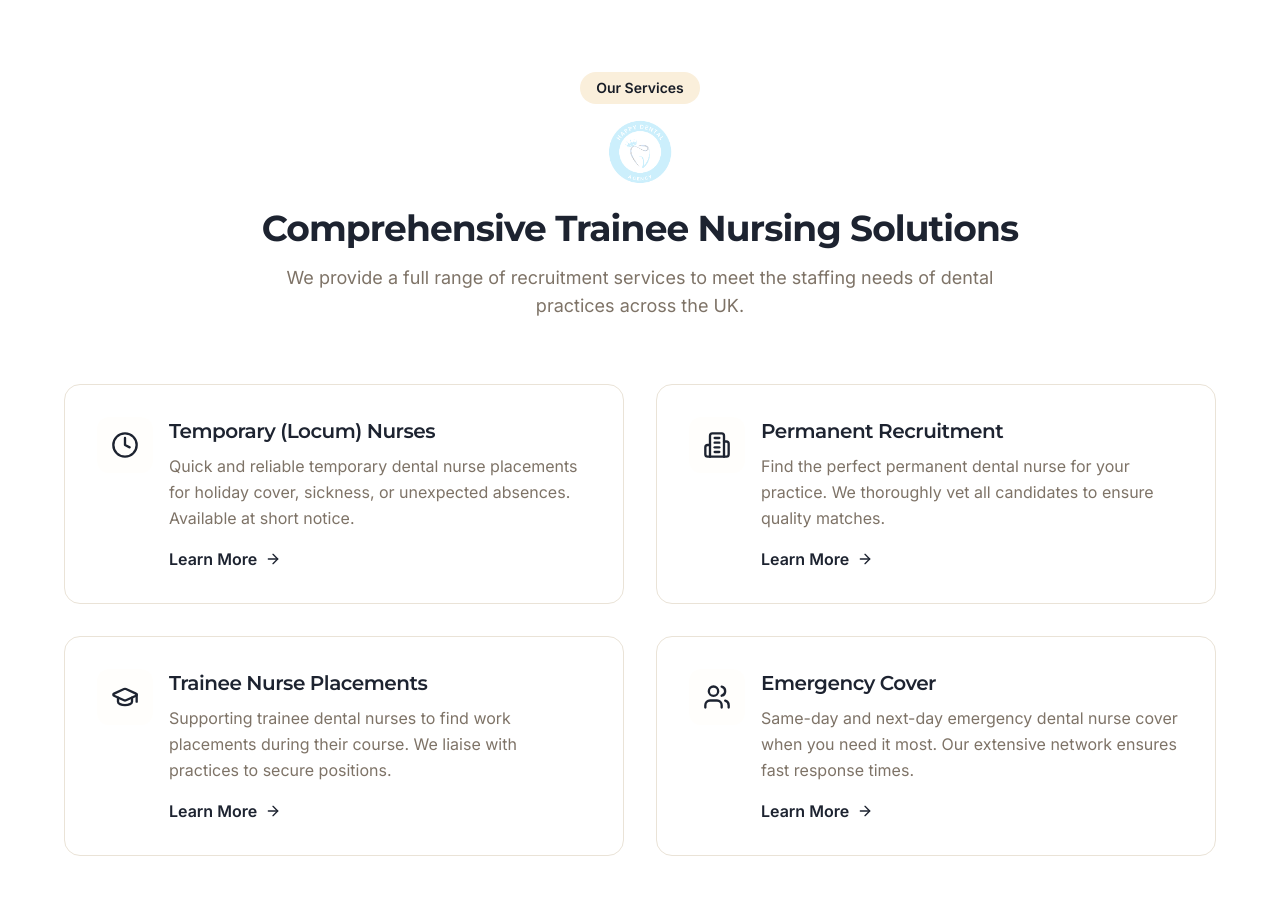
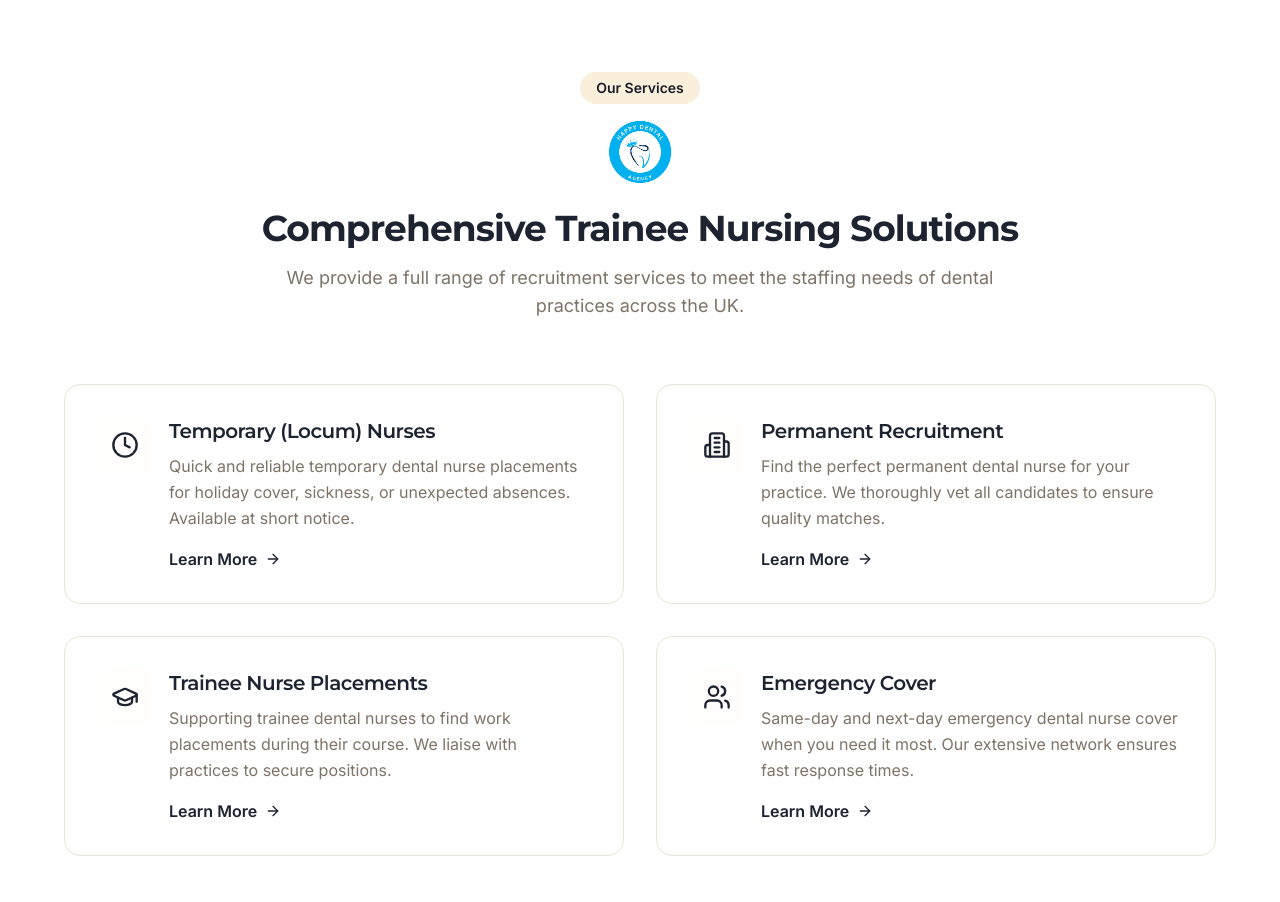
Before and after one commit to MohanPrasathSece/happy-dental-agency, a React (Vite) app: page / in a window 1280 px wide. Shown: the part 1000-1902 px from the top of the page. Built offline with nearby package versions, Linux system fonts and the light colour scheme; the HTML template or start-up script is replaced by a standard one.

Commit message:
Fix logo visibility in Services section by removing low opacity

```diff
--- a/src/components/sections/ServicesSection.tsx
+++ b/src/components/sections/ServicesSection.tsx
@@ -43,7 +43,7 @@
           <span className="inline-block bg-primary text-primary-foreground px-4 py-1.5 rounded-full text-sm font-semibold mb-4">
             Our Services
           </span>
-          <div className="flex justify-center mb-6 opacity-20">
+          <div className="flex justify-center mb-6">
             <Logo size="sm" showText={false} />
           </div>
           <h2 className="text-3xl md:text-4xl font-heading font-bold text-navy mb-4">
```
